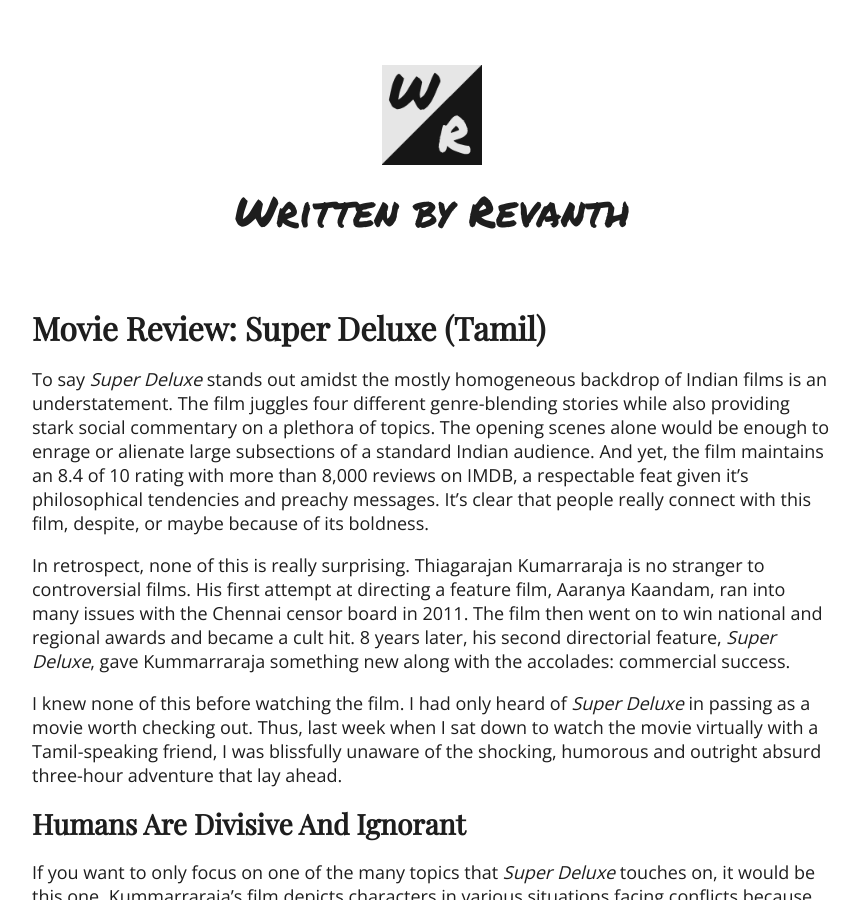
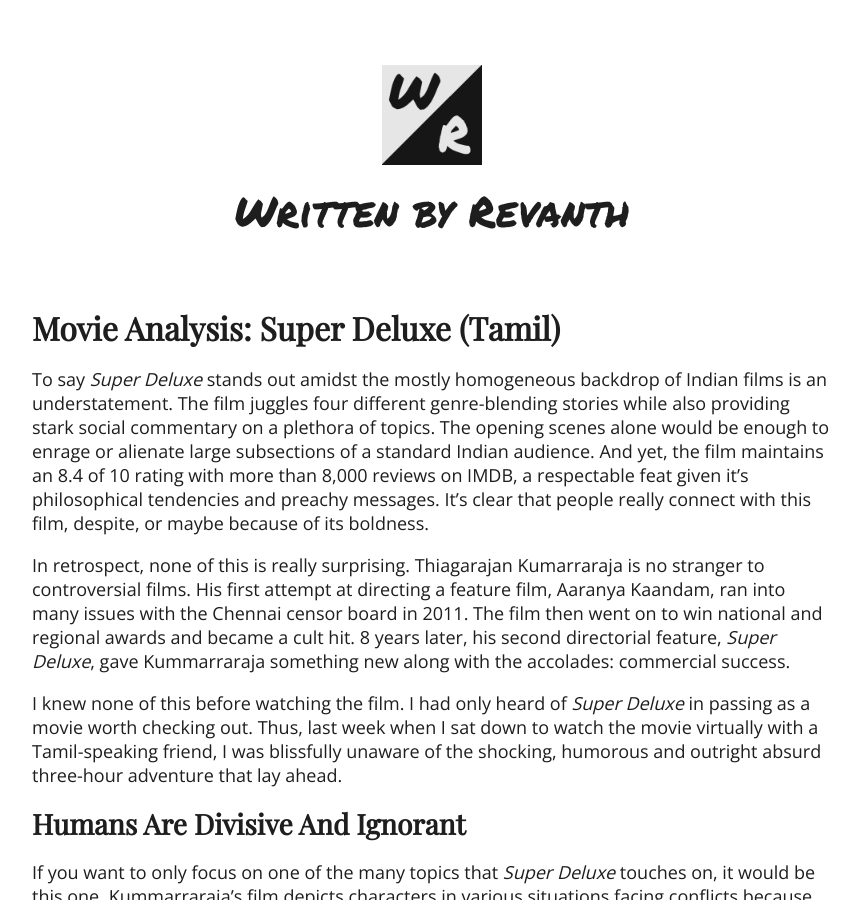
Before and after one commit to revanthkolli/revanthkolli.github.io, a Jekyll site: the page built from _posts/2020-09-06-super-deluxe-tamil.md, in a window 1280 px wide and 900 px high. Shown: the whole window, without its empty margins (208-1068 px from the left). Built offline with Jekyll 4.4.1, drawn with Linux system fonts in a browser that asks for light colours.

Commit message:
Update 2020-09-06-super-deluxe-tamil.md

```diff
--- a/_posts/2020-09-06-super-deluxe-tamil.md
+++ b/_posts/2020-09-06-super-deluxe-tamil.md
@@ -1,8 +1,8 @@
 ---
 layout: post
-title:  "Movie Review: Super Deluxe (Tamil)"
+title:  "Movie Analysis: Super Deluxe (Tamil)"
 date:   2020-09-06 08:00:00 -0400
-tags: movie review tamil super deluxe
+tags: movie analysis tamil super deluxe
 ---
 
 To say *Super Deluxe* stands out amidst the mostly homogeneous backdrop of Indian films is an understatement. The film juggles four different genre-blending stories while also providing stark social commentary on a plethora of topics. The opening scenes alone would be enough to enrage or alienate large subsections of a standard Indian audience. And yet, the film maintains an 8.4 of 10 rating with more than 8,000 reviews on IMDB, a respectable feat given it's philosophical tendencies and preachy messages. It's clear that people really connect with this film, despite, or maybe because of its boldness.
```
